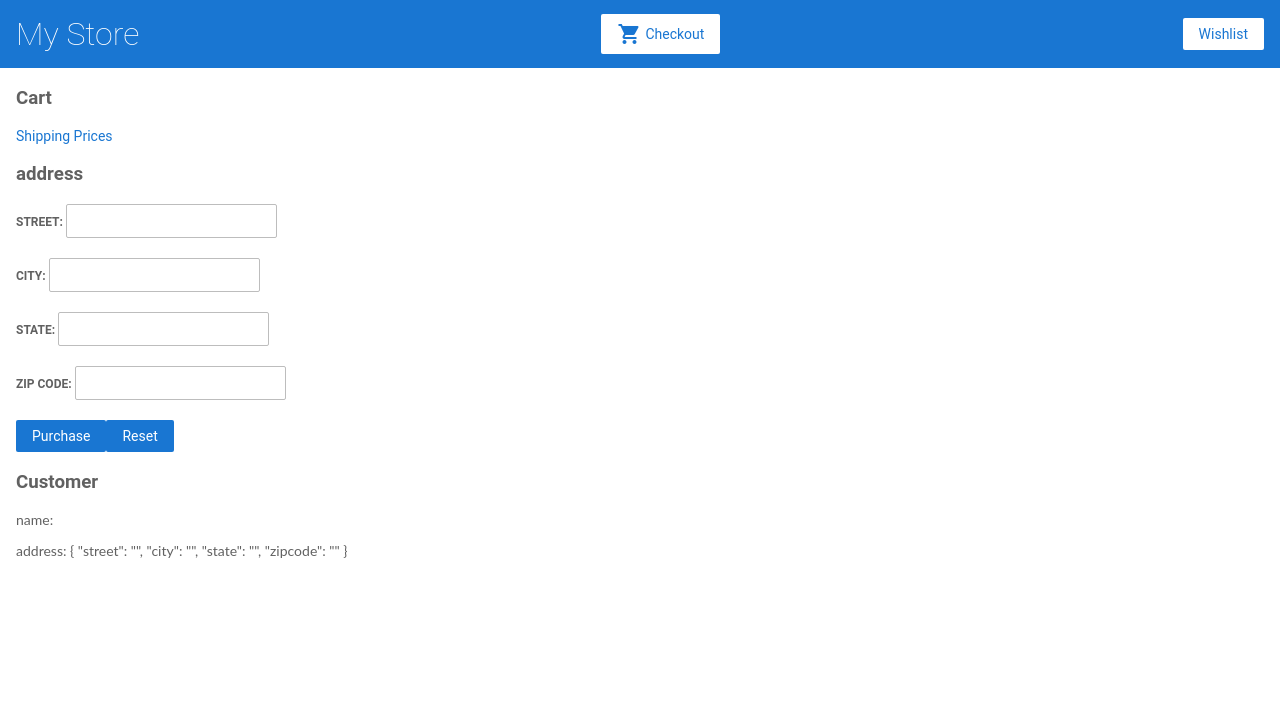
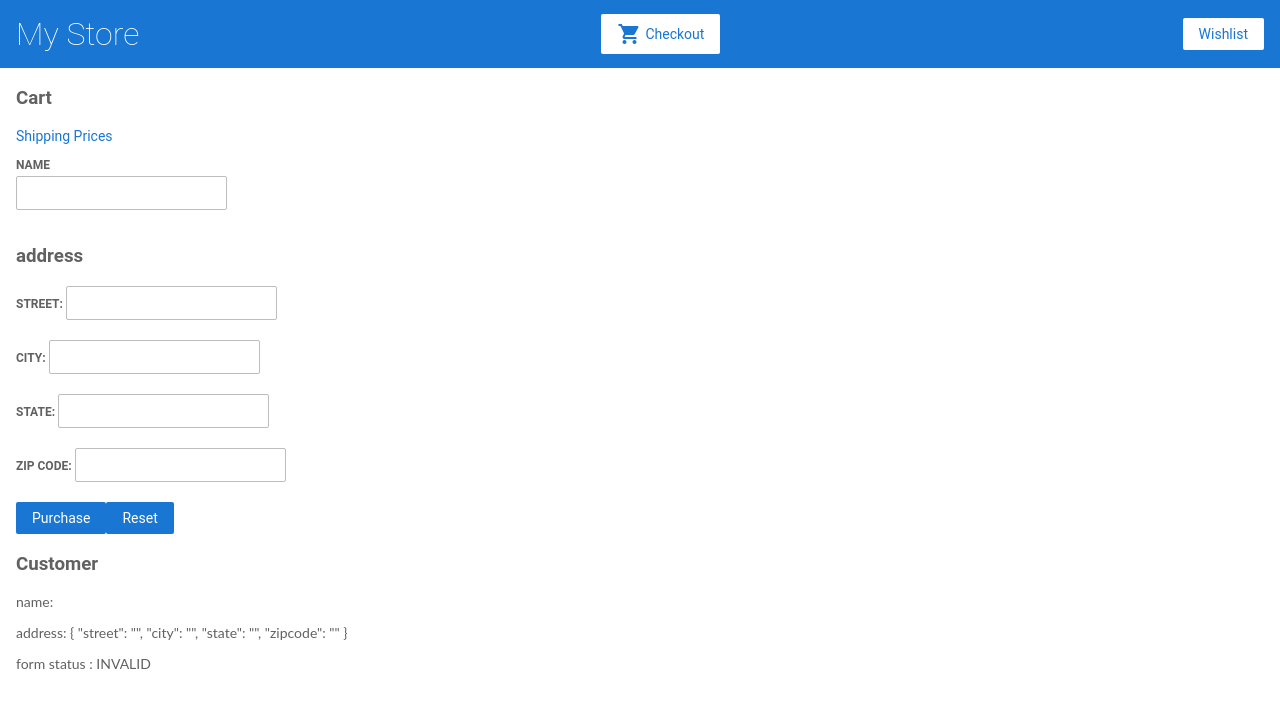
Before and after one commit to MariamTsotsolashvili/Angular-tutorial-first, an Angular app: page /cart in a window 1280 px wide. Shown: the top 708 px of the page. Built offline with nearby package versions, Linux system fonts and the light colour scheme.

Commit message:
feat(9-reactive-forms-form-validator): Finish tutorial

```diff
--- a/src/app/cart/cart.component.html
+++ b/src/app/cart/cart.component.html
@@ -12,6 +12,10 @@
 <button *ngIf="items && items.length > 0" (click) = "clearCart()">Clear</button>
 
 <form [formGroup]="checkedForm" (ngSubmit)= "onSubmit(checkedForm.value)">
+    <div>
+        <label for="name">Name</label>
+        <input type="text" id ="name" formControlName = "name" required>
+    </div>
 
     <div formGroupName="address">
         <h3>address</h3>
@@ -29,7 +33,7 @@
         </label>
     </div>
 
-    <button class="button" type="submit">Purchase</button>
+    <button class="button" type="submit" *ngIf="checkedForm.status === 'INVALID'">Purchase</button>
     <button class="button" type="button" (click)="resetForm()">Reset</button>
 </form>
 
@@ -41,4 +45,7 @@
     <p>
         address: {{checkedForm.controls.address.value | json}}
     </p>
+    <p>
+        form status : {{checkedForm.status}}
+    </p>
 </div>
--- a/src/app/cart/cart.component.ts
+++ b/src/app/cart/cart.component.ts
@@ -1,6 +1,6 @@
 import { CartService } from './../cart.service';
 import { Component, OnInit } from '@angular/core';
-import { FormBuilder } from '@angular/forms';
+import { FormBuilder, Validators } from '@angular/forms';
 
 @Component({
     selector: 'app-cart',
@@ -16,7 +16,7 @@
         this.items = this.cartService.getItems();
 
         this.checkedForm = formBuilder.group({
-            name: '',
+            name: ['', Validators.minLength(2)],
             address: formBuilder.group({
                 street: '',
                 city: '',
```
